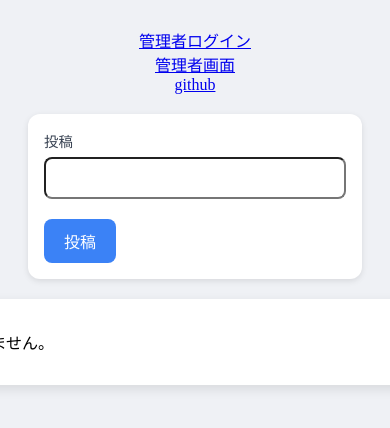
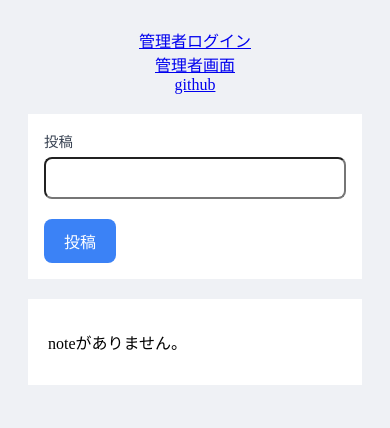
Before and after one commit to newhonke/Anonote, a Flask app: page / in a window 390 px wide; the page is wider, and only the part inside the window is pictured. Shown: the top 428 px of that part. Run offline with Flask 3, Linux system fonts and the light colour scheme; data that the repository does not hold is empty.

Commit message:
fix: スマホに対応

```diff
--- a/static/css/style.css
+++ b/static/css/style.css
@@ -75,7 +75,8 @@ form.post-form input[type="submit"]:hover {
   color: #059669; /* 緑 */
 }
 .timeline {
-    width: 600px;
+  width: 100%;
+    max-width: 600px;
     background: #ffffff;
     border-radius: 16px;
     box-shadow: 0 4px 12px rgba(0,0,0,0.1);
@@ -136,3 +137,19 @@ blockquote {
 .not_note:last-child {
   border-bottom: none;
 }
+
+@media (max-width: 640px) {
+  .timeline, form.post-form {
+    max-width: 100%;   /* ← 画面いっぱいに広げる */
+    border-radius: 0;  /* ← 角丸を消してシンプルに */
+    box-shadow: none;  /* ← 影もなくして軽く */
+  }
+
+  .note {
+    padding: 12px;     /* ← コンパクトに */
+  }
+
+  .note-content {
+    font-size: 0.95rem;
+  }
+}
--- a/templates/base.html
+++ b/templates/base.html
@@ -5,6 +5,7 @@
     <meta name="viewport" content="width=device-width, initial-scale=1.0">
     <title>掲示板</title>
     <link rel="stylesheet" href="https://cdnjs.cloudflare.com/ajax/libs/font-awesome/6.5.0/css/all.min.css">
+    <meta name="viewport" content="width=device-width, initial-scale=1.0">
     <link rel="stylesheet" href="{{ url_for('static', filename='css/style.css') }}">
 </head>
 <body>
```
Also changed, not shown: README.md.
